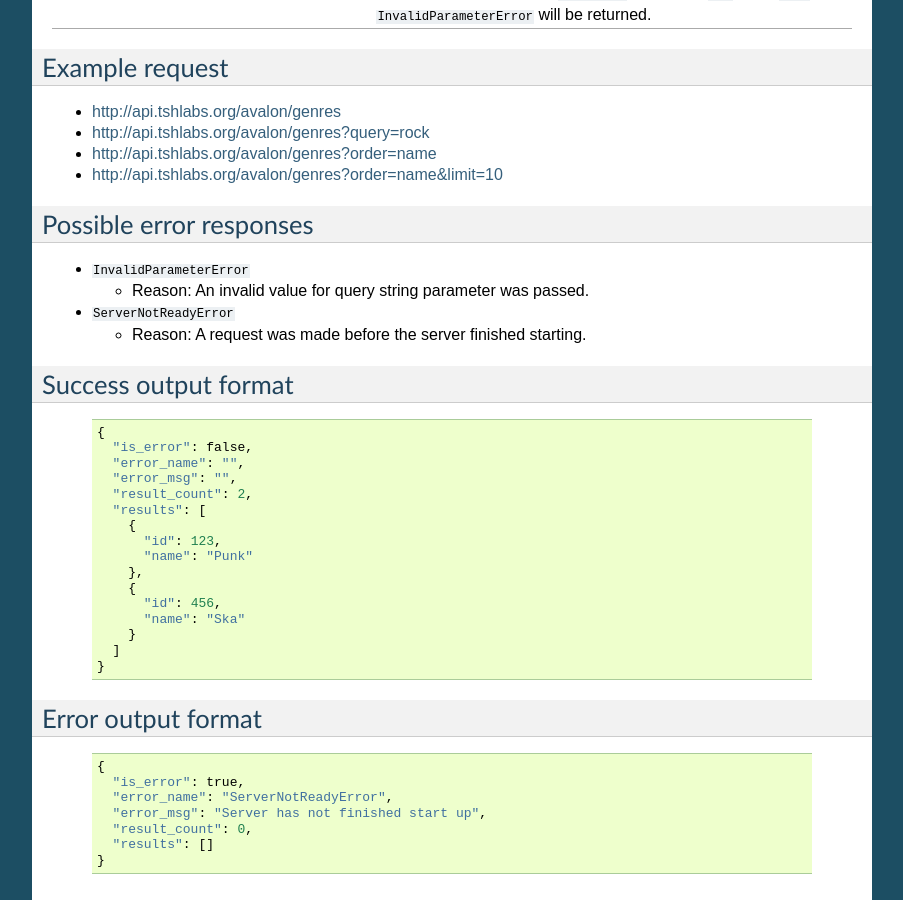
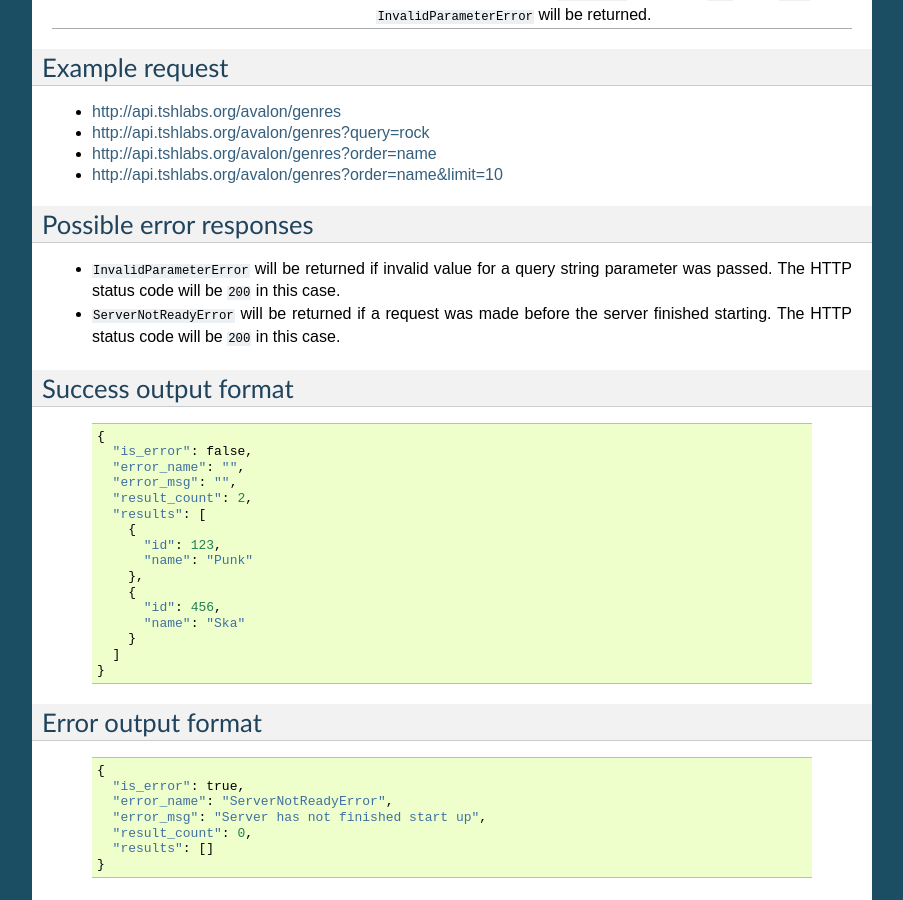
Before and after one commit to 56quarters/avalonms, a Sphinx documentation site: the page built from doc/api/genres.rst, in a window 1280 px wide and 900 px high, scrolled down 730 px. Shown: the whole window, without its empty margins (198-1101 px from the left). Built offline with Sphinx 7.4.7, drawn with Linux system fonts in a browser that asks for light colours.

Commit message:
Doc cleanup

```diff
--- a/doc/api/genres.rst
+++ b/doc/api/genres.rst
@@ -40,13 +40,11 @@ Example request
 Possible error responses
 ^^^^^^^^^^^^^^^^^^^^^^^^
 
-* ``InvalidParameterError``
+* ``InvalidParameterError`` will be returned if invalid value for a query string parameter was passed. The HTTP
+  status code will be ``200`` in this case.
 
-  + Reason: An invalid value for query string parameter was passed.
-
-* ``ServerNotReadyError``
-
-  + Reason: A request was made before the server finished starting.
+* ``ServerNotReadyError`` will be returned if a request was made before the server finished starting. The HTTP
+  status code will be ``200`` in this case.
 
 
 Success output format
```
Also changed, not shown: doc/api/albums.rst (+4 -6 lines), doc/api/artists.rst (+4 -6 lines), doc/api/songs.rst (+4 -6 lines).
